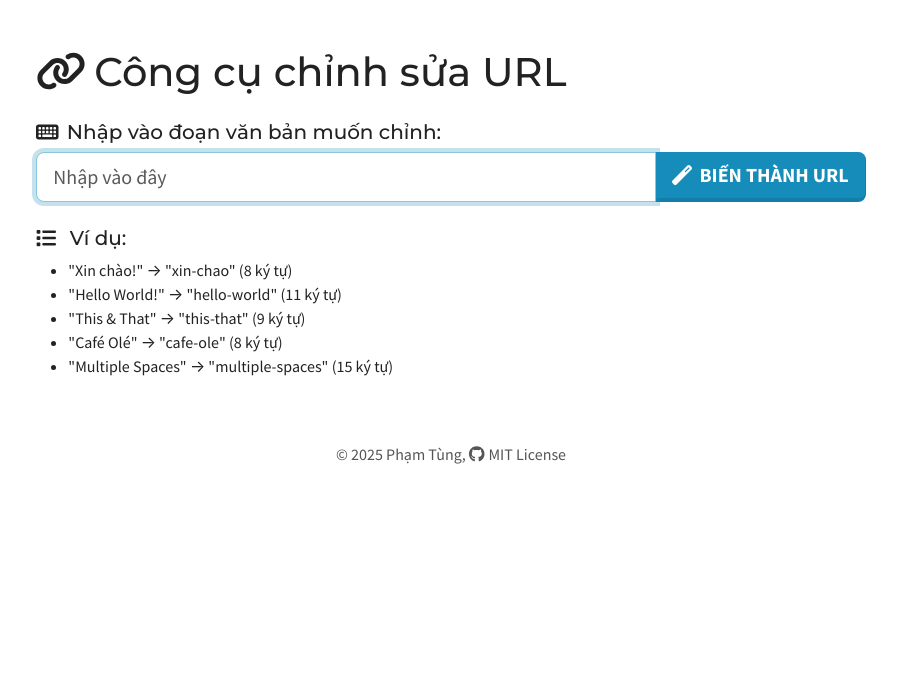
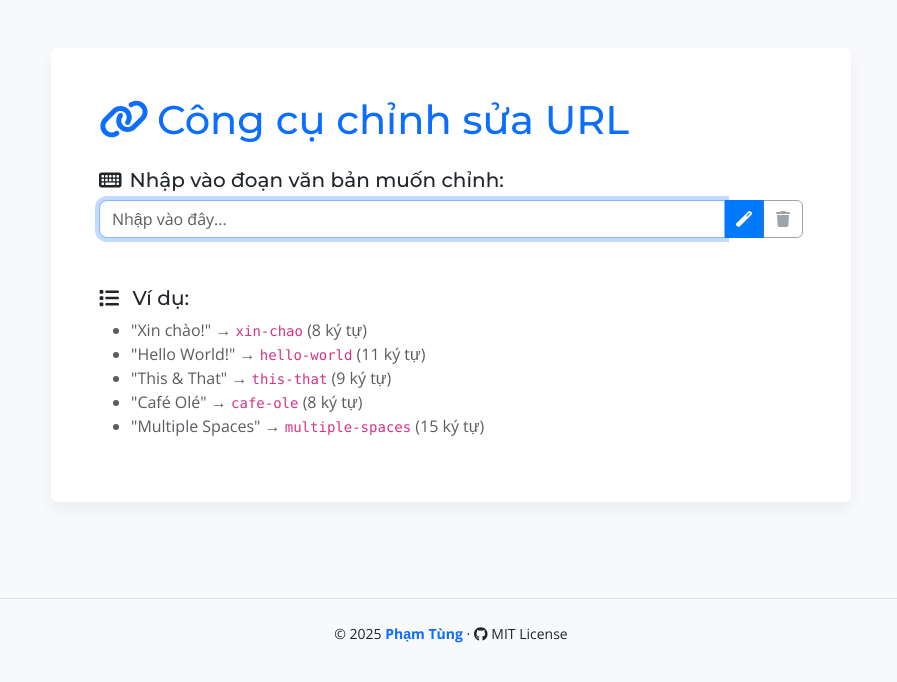
Before and after one commit to tungpham42/chinh-url, a React (Create React App) app: page / in a window 1280 px wide. Shown: the top 682 px of the page, without its empty margins (189-1086 px from the left). Built offline with nearby package versions, Linux system fonts and the light colour scheme.

Commit message:
Remove Bootswatch and enhance UI styling
Bootswatch dependency and usage were removed from the project. Updated favicon, improved Footer and RomanizeTool components with better styling and reset functionality, and enhanced global styles in index.css for a more modern look.

```diff
--- a/package.json
+++ b/package.json
@@ -11,7 +11,6 @@
     "@testing-library/react": "^16.2.0",
     "@testing-library/user-event": "^13.5.0",
     "bootstrap": "^5.3.3",
-    "bootswatch": "^5.3.3",
     "react": "^19.0.0",
     "react-bootstrap": "^2.10.9",
     "react-dom": "^19.0.0",
--- a/src/components/Footer.js
+++ b/src/components/Footer.js
@@ -6,19 +6,19 @@ import { Container } from "react-bootstrap";
 const Footer = () => {
   const currentYear = new Date().getFullYear();
   return (
-    <footer className="text-dark pt-3 pb-1 mt-5">
+    <footer className="bg-light text-dark pt-4 pb-3 mt-5 border-top">
       <Container>
-        <p className="text-center">
+        <p className="text-center mb-1 small">
           &copy; {currentYear}{" "}
           <a
-            className="text-dark font-weight-bold text-decoration-none"
+            className="text-primary fw-bold text-decoration-none"
             href="https://tungpham42.github.io"
             target="_blank"
             rel="noreferrer"
           >
             Phạm Tùng
-          </a>
-          {", "}
+          </a>{" "}
+          ·{" "}
           <a
             href="https://github.com/tungpham42/chinh-url"
             target="_blank"
--- a/src/components/RomanizeTool.js
+++ b/src/components/RomanizeTool.js
@@ -1,5 +1,12 @@
 import React, { useState } from "react";
-import { Container, Form, Button, InputGroup, Alert } from "react-bootstrap";
+import {
+  Container,
+  Form,
+  Button,
+  InputGroup,
+  Alert,
+  Modal,
+} from "react-bootstrap";
 import { transliterate } from "transliteration";
 import { FontAwesomeIcon } from "@fortawesome/react-fontawesome";
 import {
@@ -10,6 +17,7 @@ import {
   faCopy,
   faCircleExclamation,
   faList,
+  faTrash,
 } from "@fortawesome/free-solid-svg-icons";
 
 const RomanizeTool = () => {
@@ -18,8 +26,9 @@ const RomanizeTool = () => {
   const [copied, setCopied] = useState(false);
   const [error, setError] = useState("");
   const [charCount, setCharCount] = useState(0);
+  const [showModal, setShowModal] = useState(false);
+  const [fadeOut, setFadeOut] = useState(false);
 
-  // Function to romanize the string
   const romanizeString = (str) => {
     return transliterate(str)
       .toLowerCase()
@@ -50,39 +59,60 @@ const RomanizeTool = () => {
     setTimeout(() => setCopied(false), 2000);
   };
 
-  // Handler for changes to the result text
   const handleResultChange = (e) => {
     const newText = e.target.value;
     setRomanizedText(newText);
-    setCharCount(newText.length); // Update character count based on edited text
-    setCopied(false); // Reset copied state if text is modified
+    setCharCount(newText.length);
+    setCopied(false);
+  };
+
+  const triggerReset = () => {
+    setFadeOut(true);
+    setTimeout(() => {
+      setInputText("");
+      setRomanizedText("");
+      setCopied(false);
+      setError("");
+      setCharCount(0);
+      setFadeOut(false);
+    }, 300); // sync with CSS transition
   };
 
   return (
-    <Container className="my-5 col-lg-8 col-md-10 col-sm-10 col-12">
-      <h1 className="mb-4">
+    <Container className="py-5">
+      <div
+        className="bg-white p-4 p-md-5 rounded shadow-soft mx-auto"
+        style={{ maxWidth: "800px" }}
+      >
+        <h1 className="mb-4 text-primary">
           <FontAwesomeIcon icon={faLink} className="me-2" />
           Công cụ chỉnh sửa URL
         </h1>
 
         <Form onSubmit={handleSubmit}>
-        <Form.Group className="mb-3">
-          <Form.Label className="h5">
+          <Form.Group className="mb-4">
+            <Form.Label className="h5 text-dark">
               <FontAwesomeIcon icon={faKeyboard} className="me-2" />
               Nhập vào đoạn văn bản muốn chỉnh:
             </Form.Label>
             <InputGroup>
               <Form.Control
-              size="lg"
                 type="text"
                 value={inputText}
                 onChange={(e) => setInputText(e.target.value)}
-              placeholder="Nhập vào đây"
+                placeholder="Nhập vào đây..."
                 autoFocus
               />
-            <Button size="lg" variant="primary" type="submit">
-              <FontAwesomeIcon icon={faMagic} className="me-2" />
-              Biến thành URL
+              <Button variant="primary" type="submit">
+                <FontAwesomeIcon icon={faMagic} />
+              </Button>
+              <Button
+                variant="outline-secondary"
+                type="button"
+                onClick={() => setShowModal(true)}
+                disabled={!inputText}
+              >
+                <FontAwesomeIcon icon={faTrash} />
               </Button>
             </InputGroup>
           </Form.Group>
@@ -96,45 +126,77 @@ const RomanizeTool = () => {
         )}
 
         {romanizedText && !error && (
-        <div className="mt-3">
-          <h5>
+          <div className={`mt-4 ${fadeOut ? "fade-out" : ""}`}>
+            <h5 className="text-success">
               <FontAwesomeIcon icon={faCheckCircle} className="me-2" />
               Kết quả:
             </h5>
             <InputGroup>
               <Form.Control
-              size="lg"
                 type="text"
                 value={romanizedText}
-              onChange={handleResultChange} // Add onChange handler
+                onChange={handleResultChange}
               />
               <Button
-              size="lg"
                 variant={copied ? "success" : "outline-success"}
                 onClick={handleCopy}
               >
-              <FontAwesomeIcon icon={faCopy} className="me-2" />
-              {copied ? "Đã sao chép" : "Sao chép"}
+                <FontAwesomeIcon icon={faCopy} />
               </Button>
             </InputGroup>
-          <p className="mt-2">
+            <p className="mt-2 mb-0 text-muted">
               Số ký tự: <strong>{charCount}</strong>
             </p>
           </div>
         )}
 
-      <div className="mt-4">
+        <div className="mt-5">
           <h5>
             <FontAwesomeIcon icon={faList} className="me-2" /> Ví dụ:
           </h5>
-        <ul>
-          <li>"Xin chào!" → "xin-chao" (8 ký tự)</li>
-          <li>"Hello World!" → "hello-world" (11 ký tự)</li>
-          <li>"This & That" → "this-that" (9 ký tự)</li>
-          <li>"Café Olé" → "cafe-ole" (8 ký tự)</li>
-          <li>"Multiple Spaces" → "multiple-spaces" (15 ký tự)</li>
+          <ul className="text-muted">
+            <li>
+              "Xin chào!" → <code>xin-chao</code> (8 ký tự)
+            </li>
+            <li>
+              "Hello World!" → <code>hello-world</code> (11 ký tự)
+            </li>
+            <li>
+              "This & That" → <code>this-that</code> (9 ký tự)
+            </li>
+            <li>
+              "Café Olé" → <code>cafe-ole</code> (8 ký tự)
+            </li>
+            <li>
+              "Multiple Spaces" → <code>multiple-spaces</code> (15 ký tự)
+            </li>
           </ul>
         </div>
+      </div>
+
+      {/* Reset Confirmation Modal */}
+      <Modal show={showModal} onHide={() => setShowModal(false)} centered>
+        <Modal.Header closeButton>
+          <Modal.Title>Xác nhận reset</Modal.Title>
+        </Modal.Header>
+        <Modal.Body>
+          Bạn có chắc chắn muốn xoá dữ liệu đã nhập không?
+        </Modal.Body>
+        <Modal.Footer>
+          <Button variant="secondary" onClick={() => setShowModal(false)}>
+            Hủy
+          </Button>
+          <Button
+            variant="danger"
+            onClick={() => {
+              setShowModal(false);
+              triggerReset();
+            }}
+          >
+            Xác nhận reset
+          </Button>
+        </Modal.Footer>
+      </Modal>
     </Container>
   );
 };
--- a/src/index.css
+++ b/src/index.css
@@ -1,13 +1,14 @@
 body {
-  margin: 0;
-  font-family: "Open Sans", sans-serif;
-  -webkit-font-smoothing: antialiased;
-  -moz-osx-font-smoothing: grayscale;
+  margin: 0 !important;
+  font-family: "Open Sans", sans-serif !important;
+  -webkit-font-smoothing: antialiased !important;
+  -moz-osx-font-smoothing: grayscale !important;
+  background-color: #f8f9fa !important; /* light gray background for modern look */
 }
 
 code {
   font-family: source-code-pro, Menlo, Monaco, Consolas, "Courier New",
-    monospace;
+    monospace !important;
 }
 
 h1,
@@ -22,5 +23,25 @@ h6,
 .h4,
 .h5,
 .h6 {
-  font-family: Montserrat !important;
+  font-family: "Montserrat", sans-serif !important;
 }
+
+input[type="text"],
+.form-control {
+  border-radius: 0.5rem !important;
+  border-top-right-radius: 0 !important;
+  border-bottom-right-radius: 0 !important;
+}
+
+.btn-primary {
+  background-color: #007bff !important;
+  border: none !important;
+}
+
+.btn-primary:hover {
+  background-color: #0056b3 !important;
+}
+
+.shadow-soft {
+  box-shadow: 0 0.5rem 1rem rgba(0, 0, 0, 0.05) !important;
+}
--- a/src/index.js
+++ b/src/index.js
@@ -1,10 +1,9 @@
 import React from "react";
 import ReactDOM from "react-dom/client";
-import "./index.css";
 import App from "./App";
 import reportWebVitals from "./reportWebVitals";
 import "bootstrap/dist/css/bootstrap.min.css";
-import "bootswatch/dist/lumen/bootstrap.css";
+import "./index.css";
 
 const root = ReactDOM.createRoot(document.getElementById("root"));
 root.render(
```
Also changed, not shown: 2 other files (tests, documents, lock files or other folders). Lines whose indentation alone changed are shown as unchanged.
